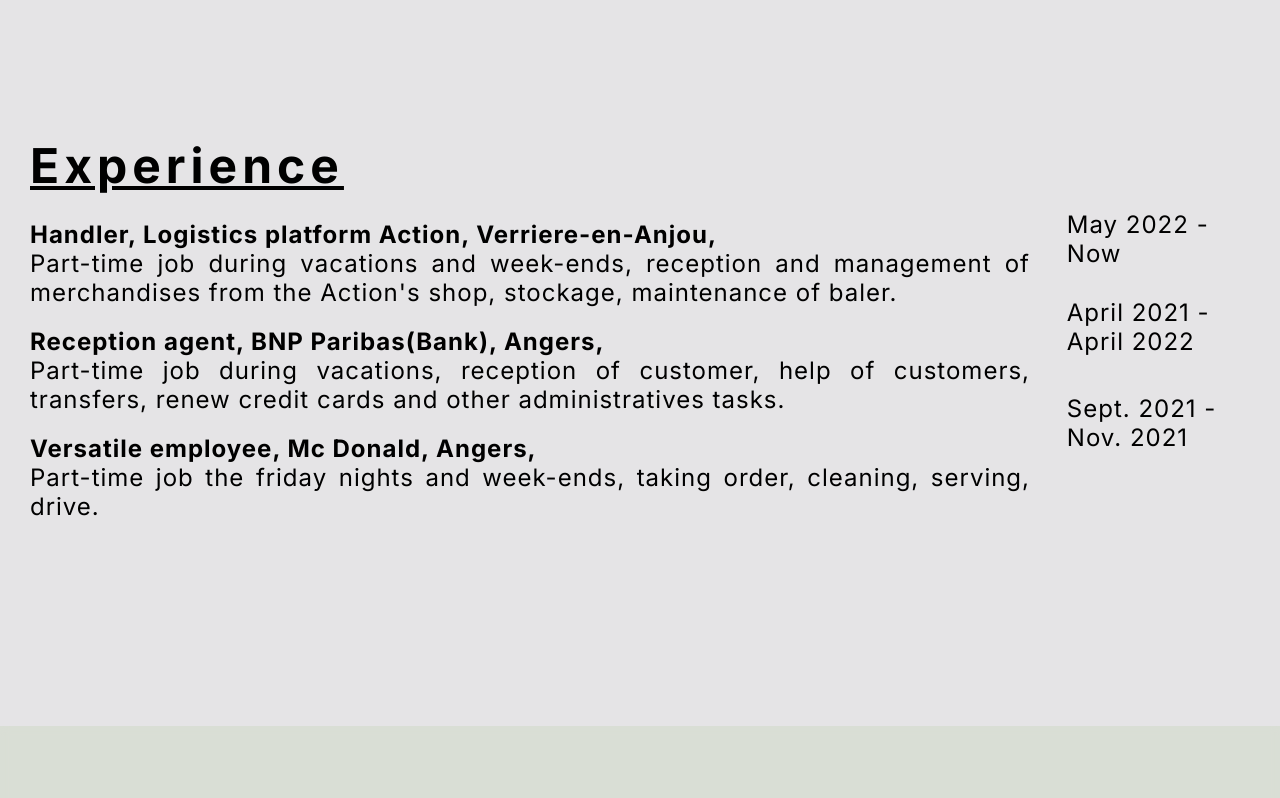
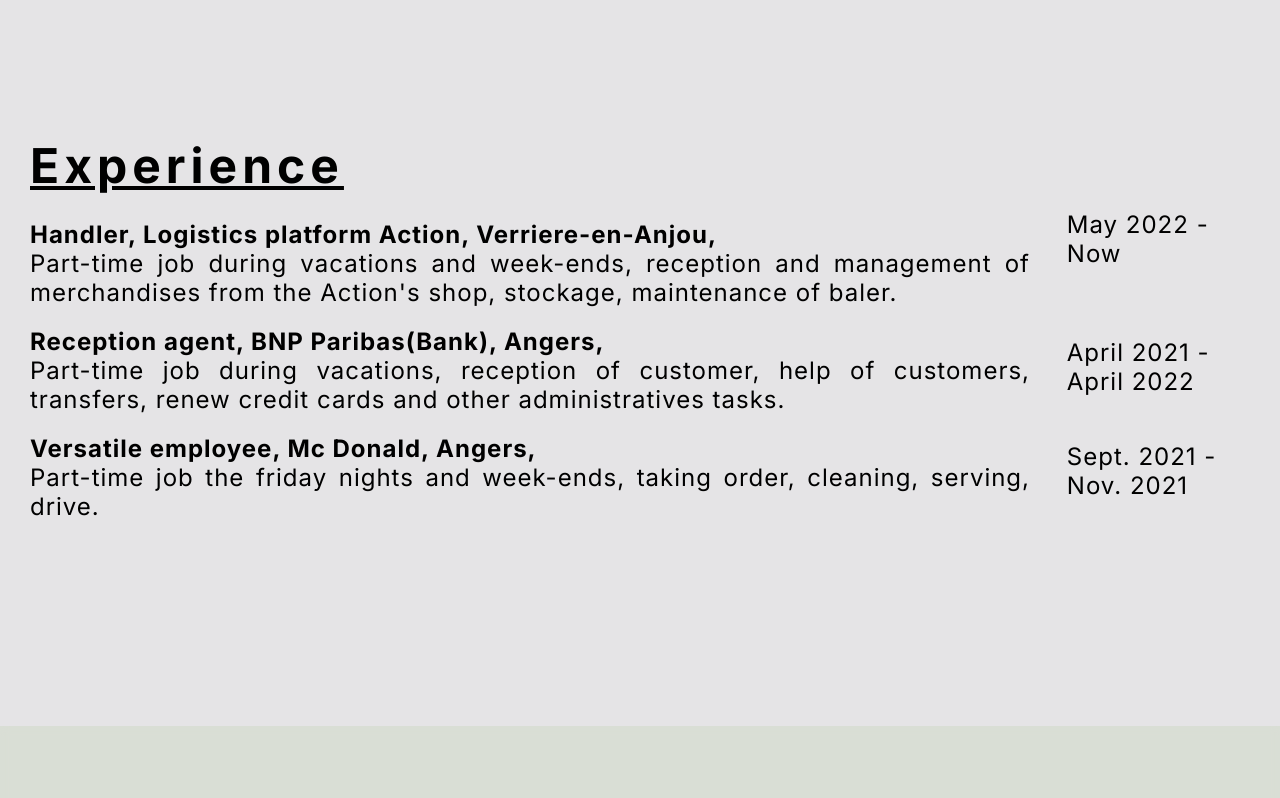
Before and after one commit to chlmp/Pierre-CHALUMEAU-CV, a plain HTML site: page index.html in a window 1280 px wide. Shown: the part 2534-3332 px from the top of the page. Drawn offline with Linux system fonts and the light colour scheme.

Commit message:
Update CV.css

```diff
--- a/CV.css
+++ b/CV.css
@@ -326,7 +326,7 @@ nav p{
 .experience span2 {
   position: absolute;
   left: 81%;
-  top: 354%;
+  top: 359%;
   font-family: 'Inter', sans-serif;
   font-size: 1.5em;
   color: #000000;
@@ -339,7 +339,7 @@ nav p{
 .experience span3 {
   position: absolute;
   left: 81%;
-  top: 366%;
+  top: 372%;
   font-family: 'Inter', sans-serif;
   font-size: 1.5em;
   color: #000000;
```
